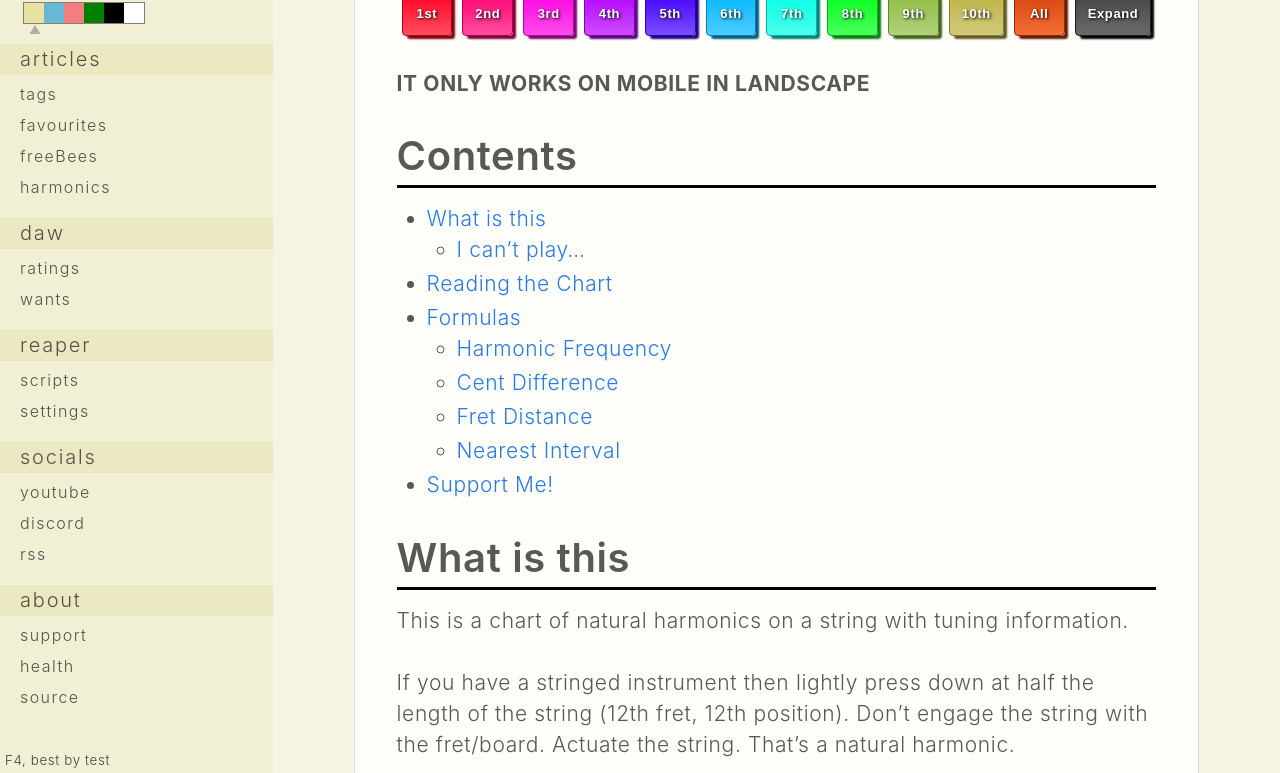
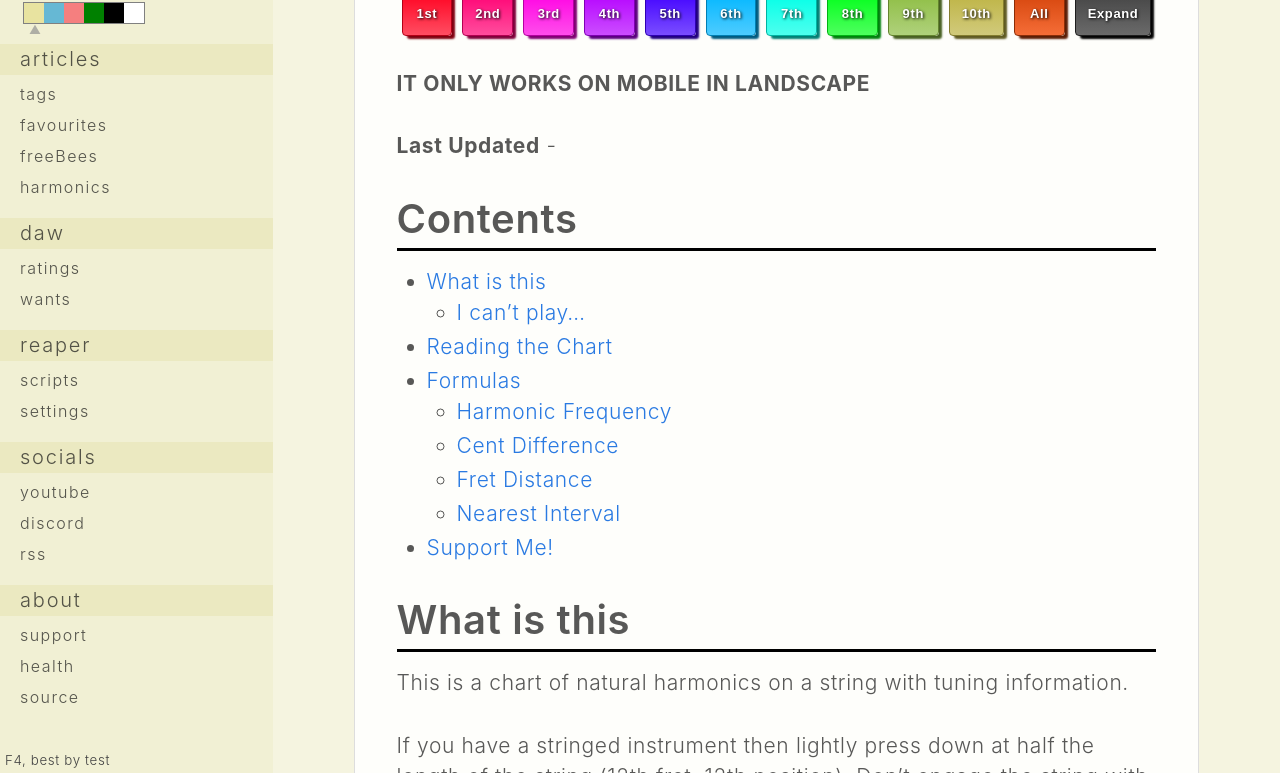
Before and after one commit to RobertARandolph/AdmiralBumbleBee.com, a Jekyll site: the page built from Harmonics.md, in a window 1280 px wide and 900 px high, scrolled down 700 px, cut to the strip 127-900 px from the top of the window. Built offline with Jekyll 4.4.1, drawn with Linux system fonts in a browser that asks for light colours; comment, search, counter and statistics services are not loaded.

Commit message:
add last updated

```diff
--- a/Harmonics.md
+++ b/Harmonics.md
@@ -10,6 +10,8 @@ layout: post
 {% include harmonics.html %}
 
 **IT ONLY WORKS ON MOBILE IN LANDSCAPE**
+
+**Last Updated** - {{ page.last_modified_at | date: '%Y %B %d' }}
 
 # Contents
 {:.no_toc}
```
Also changed, not shown: ReaperSettings.md (+2 -0 lines).
